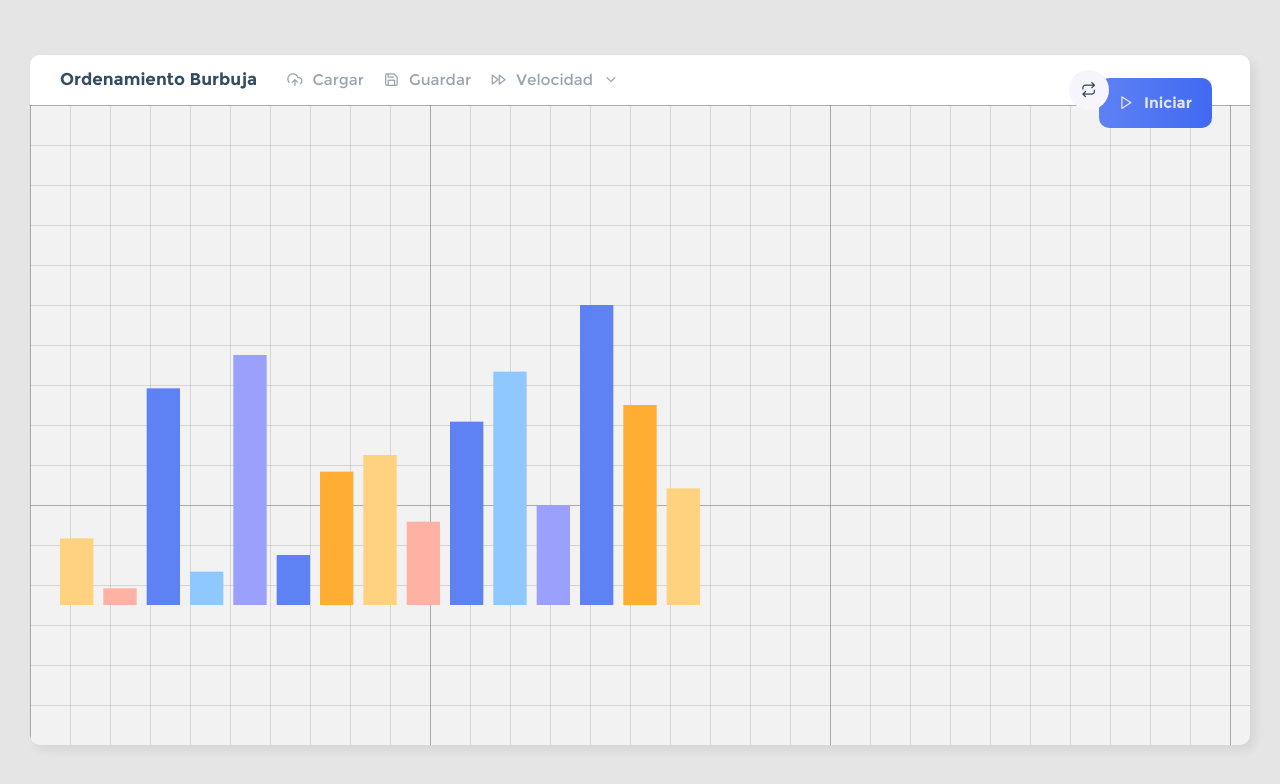
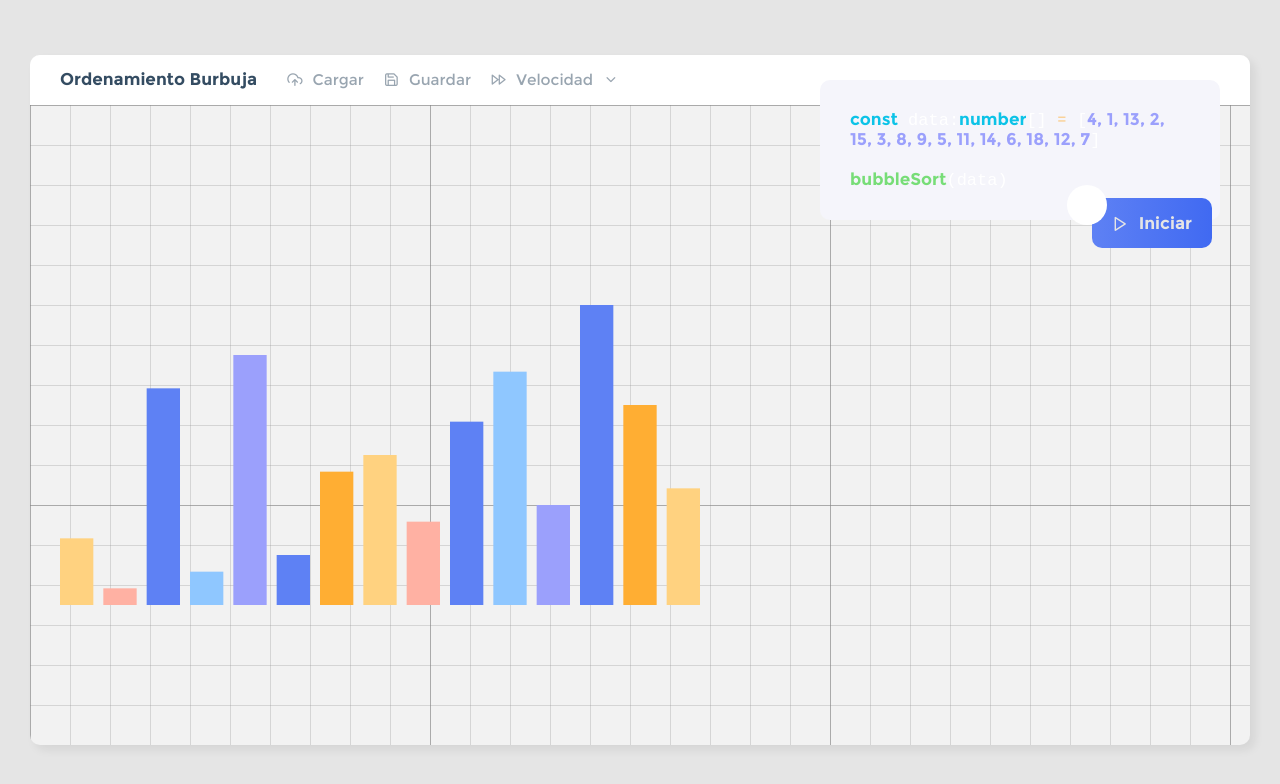
Before and after one commit to alexsan-dev/proyecto01-edd, a website: page public/pages/bubblesort/index.html in a window 1280 px wide. Drawn offline with Linux system fonts and the light colour scheme; files whose address does not match are found by name.

Commit message:
[ Add ] code sample

```diff
--- a/lib/utils/colors.ts
+++ b/lib/utils/colors.ts
@@ -46,6 +46,7 @@ const primaryColors: IPColor[] = [
 	{ name: '--lightIce', value: '#d5f5fb' },
 	{ name: '--cold', value: '#d3f4fb' },
 	{ name: '--soda', value: '#ffae33' },
+	{ name: '--green', value: '#77dd77' },
 	{ name: '--lightSoda', value: '#ffefd6' },
 	{ name: '--brightSoda', value: '#ffe6e8' },
 ]
--- a/public/pages/bubblesort/index.html
+++ b/public/pages/bubblesort/index.html
@@ -49,6 +49,15 @@
 						</li>
 					</ul>
 				</div>
+			</nav>
+
+			<div class="editor">
+				<pre>
+					<code>
+<strong style="color:var(--ice)">const</strong> data:<strong style="color:var(--ice)">number</strong>[] <i style='color:var(--soda)'>=</i> [<strong style="color:var(--lightPurple)" id='code-data-array'>4, 1, 13, 2, 15, 3, 8, 9, 5, 11, 14, 6, 18, 12, 7</strong>]
+
+<strong style="color: var(--green)">bubbleSort</strong>(data)</code>
+					</pre>
 				<ul>
 					<li>
 						<button class="reset" onclick="restartSortedData()" type="button">
@@ -61,7 +70,8 @@
 						</button>
 					</li>
 				</ul>
-			</nav>
+			</div>
+
 			<div class="grid">
 				<svg width="100%" height="100%" xmlns="http://www.w3.org/2000/svg">
 					<defs>
--- a/public/styles/pages.css
+++ b/public/styles/pages.css
@@ -104,32 +104,6 @@ nav > div > ul > li > #show-velocity:checked ~ label > i:last-child {
 	transform: rotate(180deg);
 }
 
-nav > ul:last-child > li:first-child > button {
-	position: relative;
-	top: 10px;
-	left: 10px;
-	justify-content: center;
-	background: var(--boneNight);
-	border-radius: 100%;
-	height: 40px;
-	width: 40px;
-	z-index: 2;
-}
-
-nav > ul:last-child > li:first-child > button > i {
-	margin: 0;
-}
-
-nav > ul:last-child > li:last-child > button {
-	position: relative;
-	top: 23px;
-	margin-right: 8px;
-	font-weight: 600;
-	padding: 10px 20px;
-	color: var(--pale);
-	background: linear-gradient(to right, #5e81f4, hsl(226, 87%, 60%));
-}
-
 .axis path,
 .axis line {
 	fill: none;
@@ -151,3 +125,63 @@ canvas {
 	position: relative;
 	z-index: 2;
 }
+
+.editor {
+	display: block;
+	position: absolute;
+	top: 25px;
+	right: 30px;
+	width: 400px;
+	max-height: calc(100vh - 110px);
+	z-index: 3;
+	background: var(--boneNight);
+	padding: 10px 30px;
+	border-radius: var(--radius);
+}
+
+.editor > pre {
+	width: 100%;
+	height: 100%;
+	overflow-x: auto;
+	white-space: pre-wrap;
+	word-wrap: break-word;
+	user-select: none;
+	color: #fff;
+}
+
+.editor > ul {
+	display: flex;
+	position: absolute;
+	bottom: -5px;
+	right: 0;
+}
+
+.editor > ul:last-child > li:first-child > button {
+	position: relative;
+	top: 10px;
+	left: 15px;
+	justify-content: center;
+	background: var(--whiteDark);
+	border-radius: 100%;
+	height: 40px;
+	width: 40px;
+	z-index: 2;
+}
+
+.editor > ul:last-child > li:first-child > button > i {
+	margin: 0;
+}
+
+.editor > ul:last-child > li:last-child > button {
+	position: relative;
+	top: 23px;
+	margin-right: 8px;
+	font-weight: 600;
+	padding: 10px 20px;
+	color: var(--pale);
+	background: linear-gradient(to right, #5e81f4, hsl(226, 87%, 60%));
+}
+
+.editor > pre > code > i {
+	font-style: normal;
+}
--- a/scripts/utils/colors.js
+++ b/scripts/utils/colors.js
@@ -34,6 +34,7 @@ var primaryColors = [
     { name: '--lightIce', value: '#d5f5fb' },
     { name: '--cold', value: '#d3f4fb' },
     { name: '--soda', value: '#ffae33' },
+    { name: '--green', value: '#77dd77' },
     { name: '--lightSoda', value: '#ffefd6' },
     { name: '--brightSoda', value: '#ffe6e8' },
 ];
--- a/scripts/utils/sort.js
+++ b/scripts/utils/sort.js
@@ -17,6 +17,7 @@ var globalSortLength = globalSortData.length;
 var sortBarWidth = (BAR_WIDTH / globalSortLength) * 100;
 var maxSortDataValue = Math.max.apply(Math, globalSortData);
 var sortBarHeight = BAR_HEIGHT / Math.max(0.5, maxSortDataValue);
+var codeDataArray = document.getElementById('code-data-array');
 var barColors = [
     '#ffd280',
     '#ffb1a3',
@@ -39,6 +40,8 @@ var onChangeSortLoad = function (ev) {
         sortBarWidth = (BAR_WIDTH / json.data.length) * 100;
         maxSortDataValue = Math.max.apply(Math, json.data);
         sortBarHeight = BAR_HEIGHT / Math.max(0.5, maxSortDataValue);
+        if (codeDataArray)
+            codeDataArray.textContent = json.data.join(', ');
     };
     if (file)
         reader.readAsText(file);
```
Also changed, not shown: lib/utils/sort.ts (+8 -0 lines).
